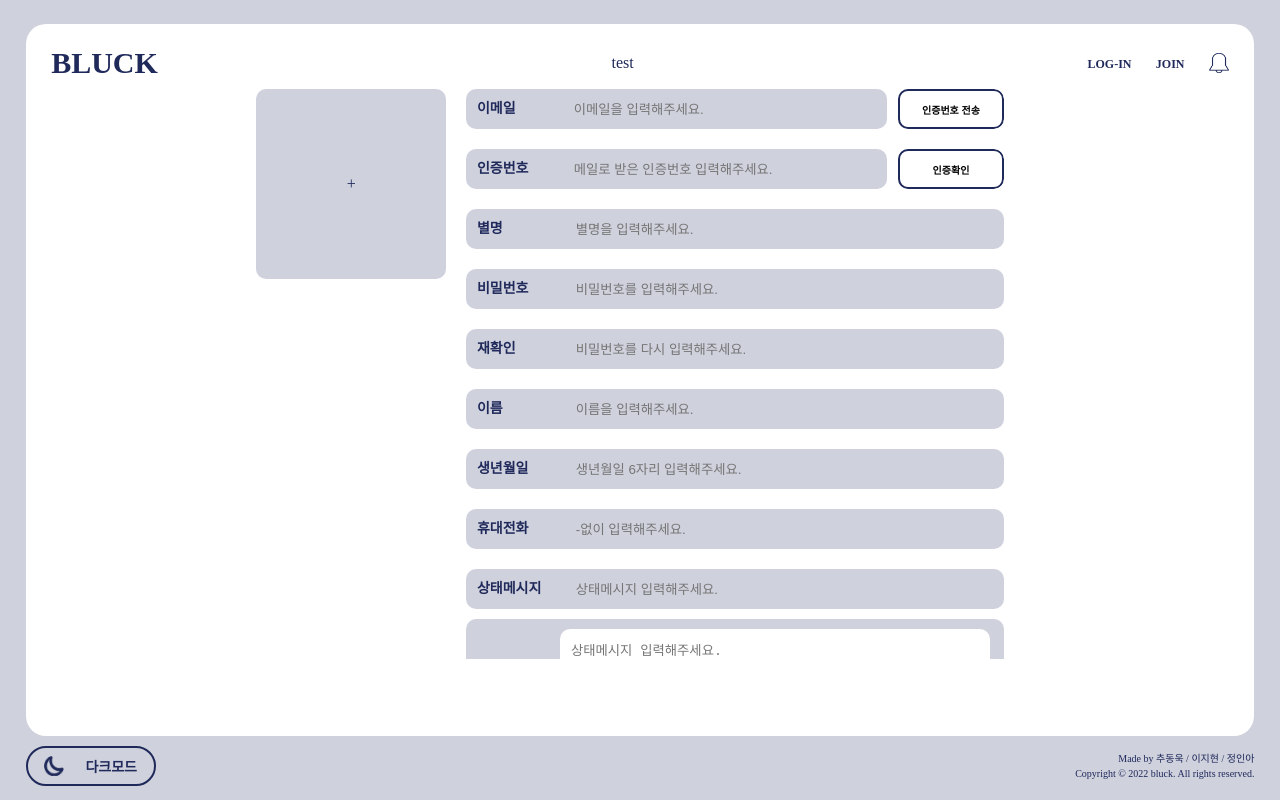
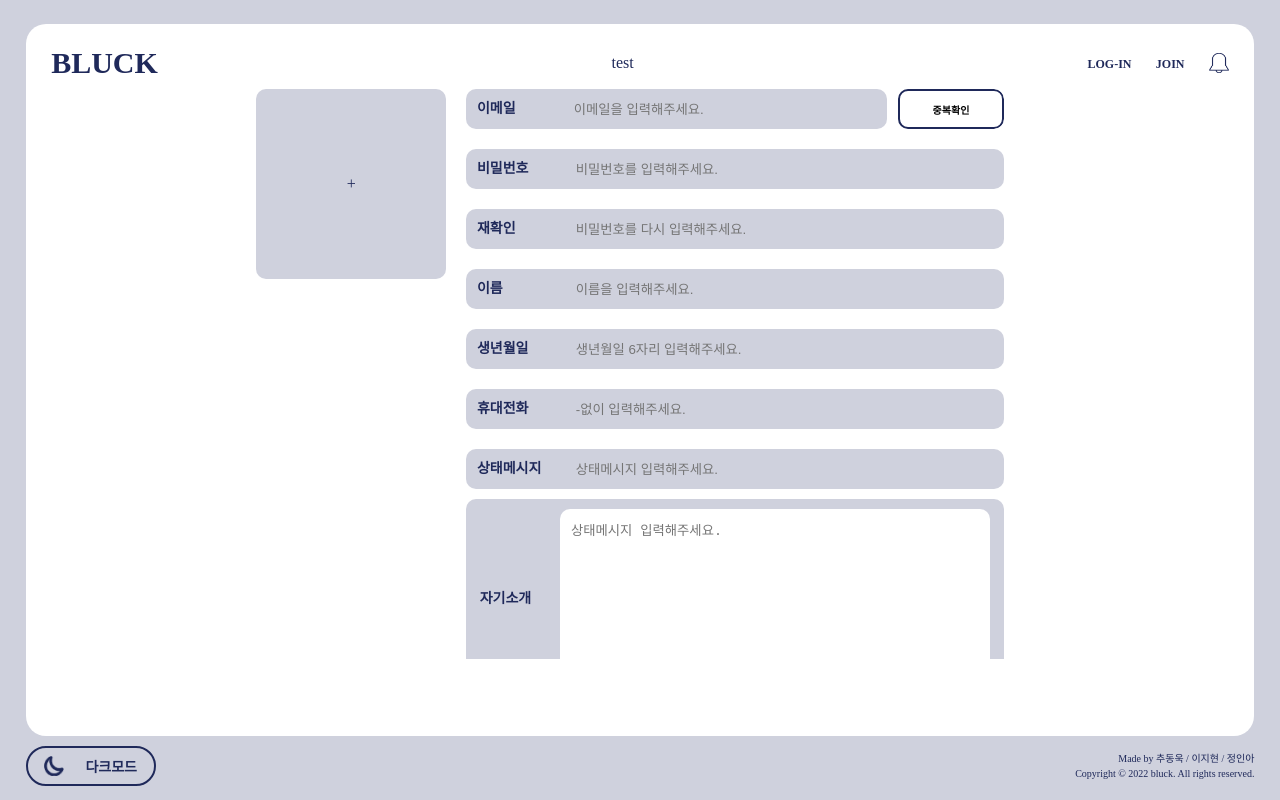
Before and after one commit to Bluck-Blog/blcuk_fe, a Next.js app: page /signup in a window 1280 px wide. Built offline with nearby package versions, Linux system fonts and the light colour scheme; no server answers; a web font is replaced by a local one.

Commit message:
fix: 기획 변경 인증 x / 인증 url 메일로 전송

```diff
--- a/components/signup/components/JoinForm.js
+++ b/components/signup/components/JoinForm.js
@@ -134,7 +134,7 @@ export default function JoinForm() {
     }
   };
 
-  const onSentEmail = async (e) => {
+  const onClickDuplicateEmail = async (e) => {
     e.preventDefault();
     const email = getValues("email");
     const isValidation = validation.email.test(email);
@@ -148,19 +148,19 @@ export default function JoinForm() {
       return;
     }
 
-    const res = await GET.sentAuthEmail(email);
+    // const res = await GET.sentAuthEmail(email);
 
-    if (res.code >= 0) {
-      setVerifyCode(res.body);
-      sessionStorage.setItem("cookie", res.body);
-      setIsSentAuthEmail(true);
-      return;
-    }
+    // if (res.code >= 0) {
+    //   setVerifyCode(res.body);
+    //   sessionStorage.setItem("cookie", res.body);
+    //   setIsSentAuthEmail(true);
+    //   return;
+    // }
 
-    if (res.code < 0) {
-      setError("email", { message: "인증번호 전송에 실패했습니다." });
-      return;
-    }
+    // if (res.code < 0) {
+    //   setError("email", { message: "인증번호 전송에 실패했습니다." });
+    //   return;
+    // }
   };
 
   return (
@@ -193,12 +193,12 @@ export default function JoinForm() {
             }}
             placeholder="이메일을 입력해주세요."
           />
-          <S.ConfirmBtn onClick={onSentEmail}>
-            {isSentAuthEmail ? "전송 완료" : "인증번호 전송"}
+          <S.ConfirmBtn onClick={onClickDuplicateEmail}>
+            {isSentAuthEmail ? "확인완료" : "중복확인"}
           </S.ConfirmBtn>
         </S.InputBox>
         <S.ErrorMsg>{errors?.email?.message}</S.ErrorMsg>
-        <S.InputBox>
+        {/* <S.InputBox>
           <S.Label>인증번호</S.Label>
           <S.ConFirmInput
             {...register("authNumber", {
@@ -207,8 +207,8 @@ export default function JoinForm() {
             type="text"
             placeholder="메일로 받은 인증번호 입력해주세요."
             disabled={isCheckAuthNumber}
-          />
-          <S.ConfirmBtn onClick={onCheckAuthNumberHandler}>
+          /> */}
+        {/* <S.ConfirmBtn onClick={onCheckAuthNumberHandler}>
             {isCheckAuthNumber ? "인증완료" : "인증확인"}
           </S.ConfirmBtn>
         </S.InputBox>
@@ -220,9 +220,9 @@ export default function JoinForm() {
             {...register("nickname", {
               required: "*닉네임을 입력주세요.*",
             })}
-            placeholder="별명을 입력해주세요."
-          />
-        </S.InputBox>
+            placeholder="별명을 입력해주세요." */}
+        {/* /> */}
+        {/* </S.InputBox> */}
         <S.ErrorMsg>{errors?.nickname?.message}</S.ErrorMsg>
         <S.InputBox>
           <S.Label>비밀번호</S.Label>
```
